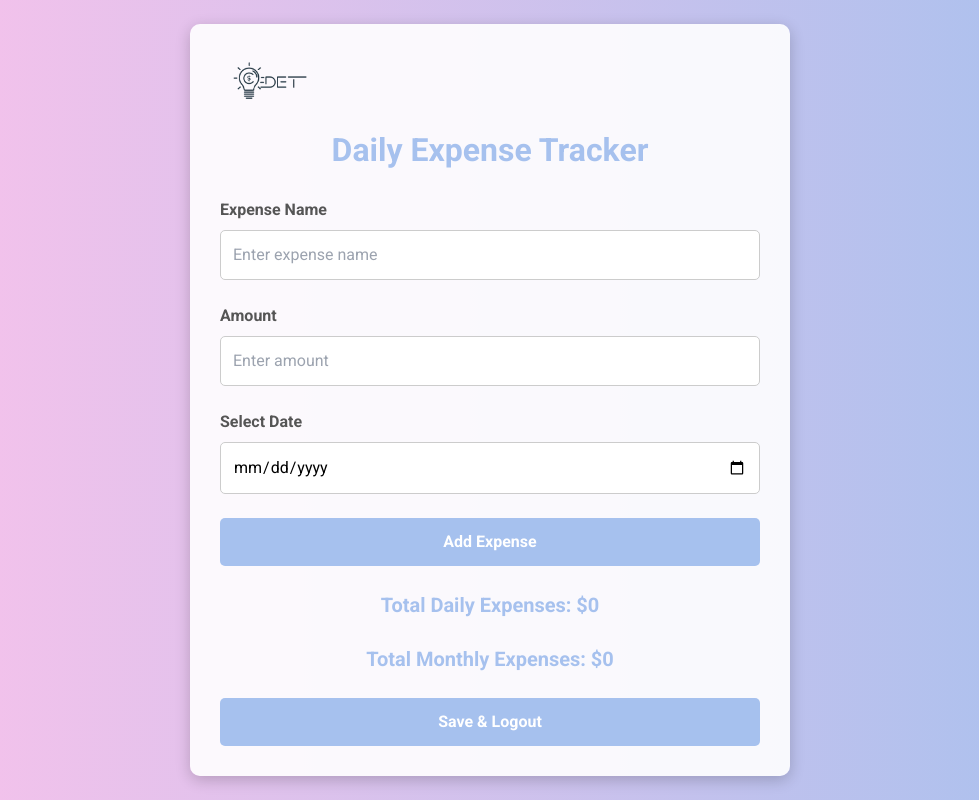
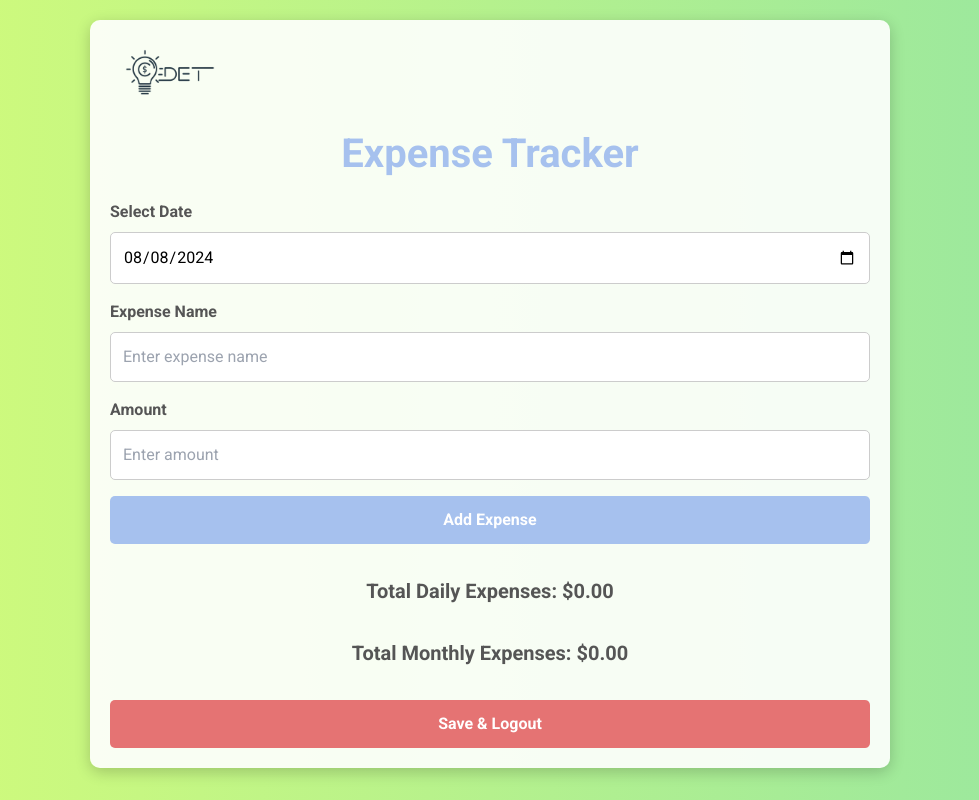
Before and after one commit to hardiksrivastavaa/DailyExpenseTracker, a plain HTML site: page tracker.html in a window 1280 px wide. Shown: the whole page, without its empty margins (150-1129 px from the left). Drawn offline with nearby package versions, Linux system fonts and the light colour scheme.

Commit message:
Update tracker.html

```diff
--- a/tracker.html
+++ b/tracker.html
@@ -1,12 +1,13 @@
 <!DOCTYPE html>
 <html lang="en">
+
 <head>
     <meta charset="UTF-8">
     <meta name="viewport" content="width=device-width, initial-scale=1.0">
-    <meta name="description" content="Daily Expense Tracker - Track your daily and monthly expenses.">
-    <meta name="keywords" content="expense tracker, daily expenses, budget, finance">
+    <meta name="description" content="Expense tracker page for managing daily and monthly expenses.">
+    <meta name="keywords" content="expense tracker, budget, finance, daily expenses, monthly expenses">
     <meta name="author" content="Hardik Srivastava">
-    <title>Expense Tracker</title>
+    <title>Daily Expense Tracker</title>
     <link rel="icon" href="det.png" type="image/png">
     <link href="https://cdn.jsdelivr.net/npm/tailwindcss@^2.2/dist/tailwind.min.css" rel="stylesheet">
     <link href="https://fonts.googleapis.com/css2?family=Roboto:wght@400;700&display=swap" rel="stylesheet">
@@ -14,142 +15,167 @@
     <style>
         body {
             font-family: 'Roboto', sans-serif;
-            background: linear-gradient(to right, #fbc2eb, #a6c1ee);
+            background: linear-gradient(to right, #d4fc79, #96e6a1);
             min-height: 100vh;
             display: flex;
             flex-direction: column;
-            justify-content: center;
             align-items: center;
             padding: 20px;
         }
+
         .container {
-            max-width: 600px;
+            max-width: 800px;
             width: 100%;
             background: rgba(255, 255, 255, 0.9);
-            padding: 30px;
+            padding: 20px;
             border-radius: 10px;
             box-shadow: 0 4px 15px rgba(0, 0, 0, 0.2);
             opacity: 0;
             transform: translateY(50px);
         }
+
         .logo {
-            width: 100px;
+            width: 120px;
             height: auto;
             margin-bottom: 1rem;
         }
+
         h1 {
-            font-size: 2rem;
+            font-size: 2.5rem;
             font-weight: 700;
             color: #a6c1ee;
-            margin-bottom: 1.5rem;
             text-align: center;
+            margin-bottom: 1rem;
         }
+
         .input-group {
-            margin-bottom: 1.5rem;
+            margin-bottom: 1rem;
         }
+
         .input-group label {
             display: block;
             font-weight: 600;
             color: #555;
             margin-bottom: 0.5rem;
         }
-        .input-group input, .input-group select {
+
+        .input-group input,
+        .input-group select {
             width: 100%;
             padding: 0.75rem;
             border: 1px solid #ccc;
             border-radius: 5px;
             font-size: 1rem;
         }
-        .input-group input:focus, .input-group select:focus {
+
+        .input-group input:focus,
+        .input-group select:focus {
             outline: none;
             border-color: #a6c1ee;
             box-shadow: 0 0 5px rgba(166, 193, 238, 0.5);
         }
-        .expenses-list {
-            margin-bottom: 1.5rem;
-        }
-        .expense-item {
-            display: flex;
-            justify-content: space-between;
-            align-items: center;
-            padding: 0.75rem;
-            border: 1px solid #ccc;
-            border-radius: 5px;
-            margin-bottom: 0.5rem;
-            background-color: #fff;
-        }
-        .expense-item button {
-            background-color: #ef4444;
-            color: #fff;
-            padding: 0.5rem;
-            border: none;
-            border-radius: 5px;
-            cursor: pointer;
-            transition: background 0.3s ease;
-        }
-        .expense-item button:hover {
-            background-color: #dc2626;
-        }
-        .summary {
-            font-size: 1.25rem;
-            font-weight: 700;
-            color: #a6c1ee;
-            margin-bottom: 1.5rem;
-            text-align: center;
-        }
-        .save-logout-btn {
+
+        .add-expense-btn {
             display: block;
             width: 100%;
             padding: 0.75rem;
             background-color: #a6c1ee;
             color: #fff;
             font-weight: 700;
+            border: none;
             border-radius: 5px;
+            cursor: pointer;
+            transition: background-color 0.3s;
+            margin-top: 1rem;
+        }
+
+        .add-expense-btn:hover {
+            background-color: #8faecb;
+        }
+
+        .summary {
+            margin-top: 2rem;
             text-align: center;
+            font-size: 1.25rem;
+            font-weight: 700;
+            color: #555;
+        }
+
+        .expenses-list {
+            margin-top: 2rem;
+        }
+
+        .expense-item {
+            background-color: #f0f4f8;
+            padding: 10px;
+            border-radius: 5px;
+            display: flex;
+            justify-content: space-between;
+            align-items: center;
+            margin-bottom: 10px;
+            box-shadow: 0 2px 5px rgba(0, 0, 0, 0.1);
+        }
+
+        .expense-item button {
+            background-color: #e57373;
+            color: #fff;
+            padding: 0.5rem 1rem;
+            border: none;
+            border-radius: 5px;
             cursor: pointer;
-            transition: background 0.3s ease;
+            transition: background-color 0.3s;
         }
-        .save-logout-btn:hover {
-            background-color: #7da4e6;
+
+        .expense-item button:hover {
+            background-color: #c62828;
+        }
+
+        .logout-btn {
+            display: block;
+            width: 100%;
+            padding: 0.75rem;
+            background-color: #e57373;
+            color: #fff;
+            font-weight: 700;
+            border: none;
+            border-radius: 5px;
+            cursor: pointer;
+            transition: background-color 0.3s;
+            margin-top: 2rem;
+        }
+
+        .logout-btn:hover {
+            background-color: #c62828;
         }
     </style>
 </head>
+
 <body>
     <div class="container" id="tracker-container">
-        <img src="det.png" alt="Daily Expense Tracker Logo" class="logo">
-        <h1>Daily Expense Tracker</h1>
+        <img src="det.png" alt="Expense Tracker Logo" class="logo">
+        <h1>Expense Tracker</h1>
+        <div class="input-group">
+            <label for="expense-date">Select Date</label>
+            <input type="date" id="expense-date">
+        </div>
         <div class="input-group">
             <label for="expense-name">Expense Name</label>
-            <input id="expense-name" type="text" placeholder="Enter expense name">
+            <input type="text" id="expense-name" placeholder="Enter expense name">
         </div>
         <div class="input-group">
             <label for="expense-amount">Amount</label>
-            <input id="expense-amount" type="number" placeholder="Enter amount">
+            <input type="number" id="expense-amount" placeholder="Enter amount">
         </div>
-        <div class="input-group">
-            <label for="expense-date">Select Date</label>
-            <input id="expense-date" type="date">
-        </div>
-        <button id="add-expense-btn" class="save-logout-btn">Add Expense</button>
-
-        <div class="expenses-list" id="expenses-list"></div>
-
-        <div class="summary" id="daily-summary">Total Daily Expenses: $0</div>
-        <div class="summary" id="monthly-summary">Total Monthly Expenses: $0</div>
-
-        <button id="save-logout-btn" class="save-logout-btn">Save & Logout</button>
+        <button id="add-expense-btn" class="add-expense-btn">Add Expense</button>
+        <div class="summary" id="daily-summary">Total Daily Expenses: 0.00</div>
+        <div class="summary" id="monthly-summary">Total Monthly Expenses: 0.00</div>
+        <div id="expenses-list" class="expenses-list"></div>
+        <button id="logout-btn" class="logout-btn">Save & Logout</button>
     </div>
-
+    <script src="app.js"></script>
     <script>
-        // GSAP Animation
-        gsap.to("#tracker-container", {
-            duration: 1.5,
-            opacity: 1,
-            y: 0,
-            ease: "power4.out"
-        });
-
-        // JS logic for handling expenses (this assumes the JS code in app.js)
+        gsap.to(".container", { opacity: 1, y: 0, duration: 1, ease: "power4.out" });
     </script>
 </body>
+
 </html>
```
